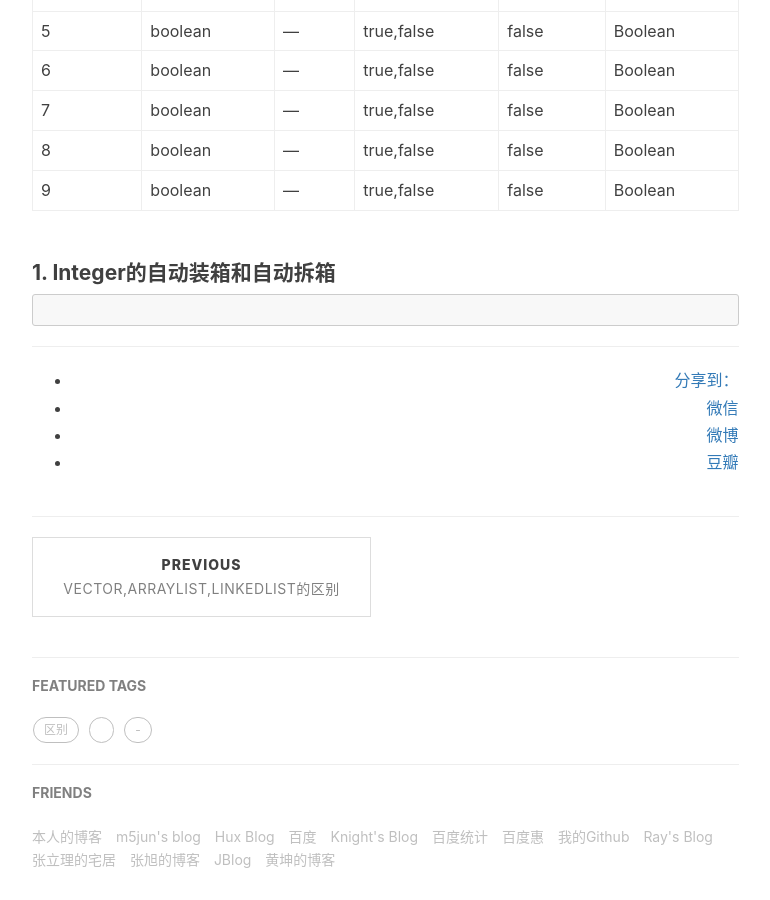
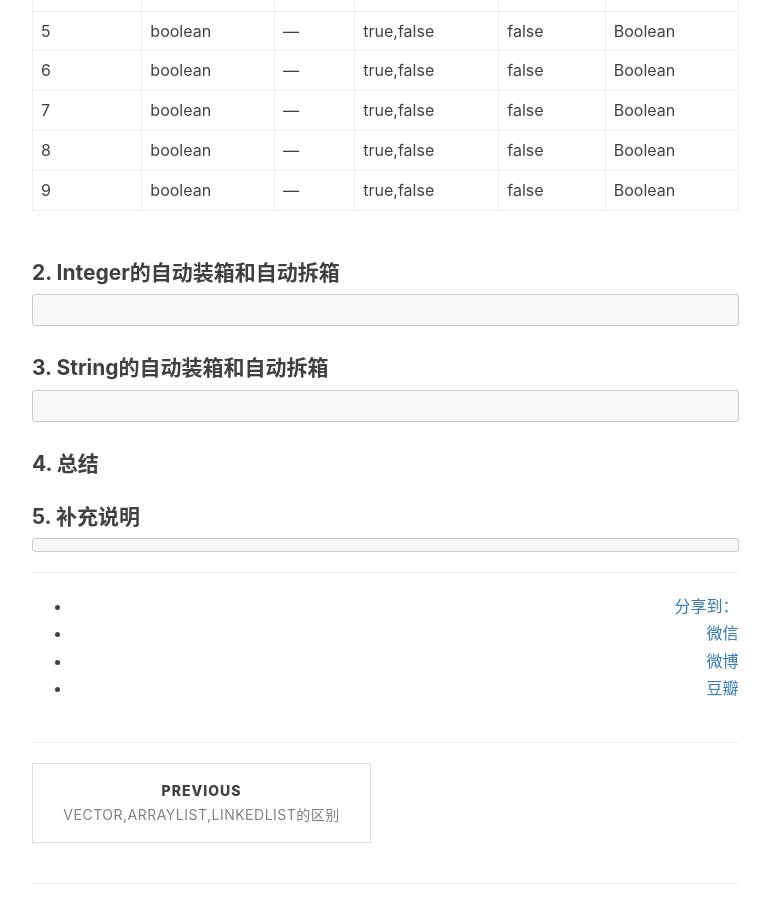
Before and after one commit to baiscjava/basicjava.github.io, a Jekyll site: the page built from _posts/2017-01-11-Autobox和Auto-unbox.md, in a window 1280 px wide and 900 px high, scrolled down 917 px. Shown: the whole window, without its empty margins (233-1003 px from the left). Built offline with Jekyll 4.4.1, drawn with Linux system fonts in a browser that asks for light colours; nearby versions of some CDN libraries; comment, search, counter and statistics services are not loaded.

Commit message:
Update 2017-01-11-Autobox和Auto-unbox.md

````diff
--- a/_posts/2017-01-11-Autobox和Auto-unbox.md
+++ b/_posts/2017-01-11-Autobox和Auto-unbox.md
@@ -28,7 +28,19 @@ tags:
 |9|boolean|---|true,false|false|Boolean|
 
 
-#### 1. Integer的自动装箱和自动拆箱
+#### 2. Integer的自动装箱和自动拆箱
 ```
 
 ```
+
+#### 3. String的自动装箱和自动拆箱
+```
+
+```
+
+#### 4. 总结
+
+
+#### 5. 补充说明
+```
+```
````
